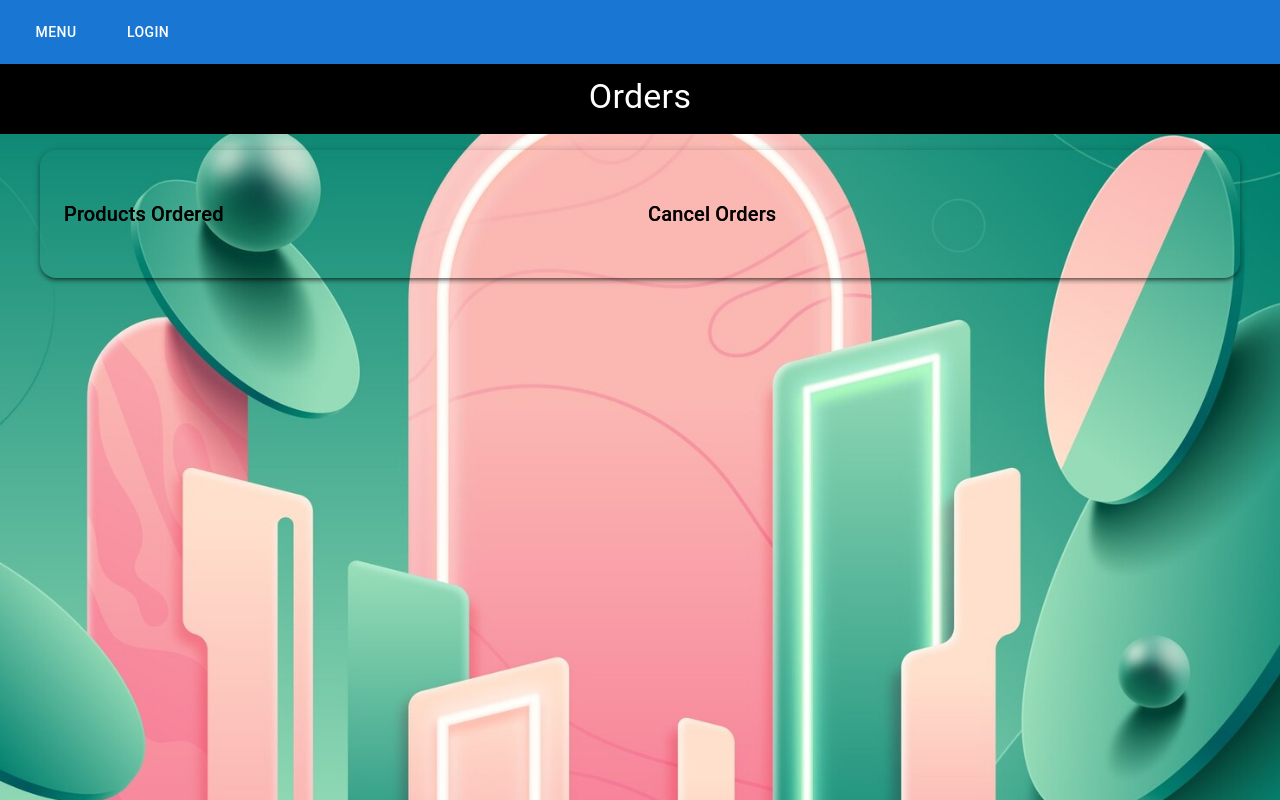
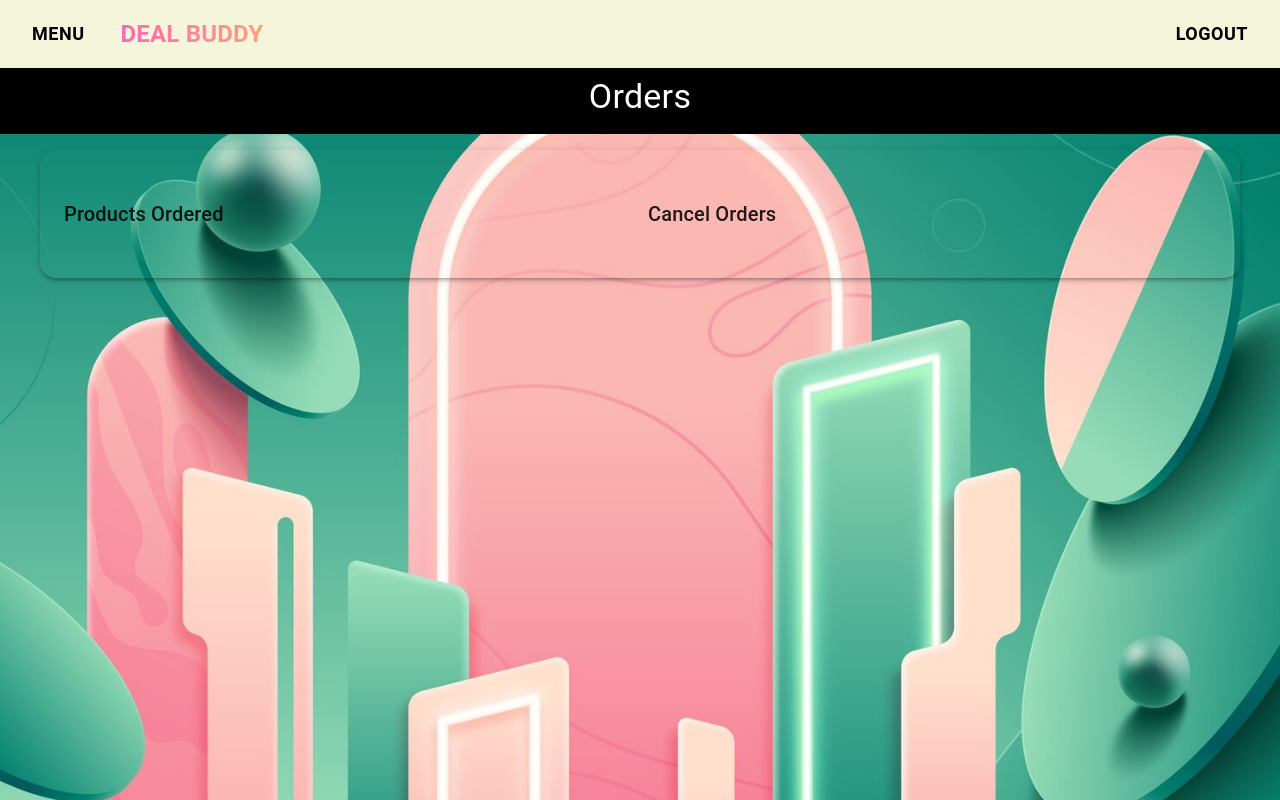
Before and after one commit to pashyaa/deal-buddy, a React (Create React App) app in the folder frontend/: page /dashboard/orders in a window 1280 px wide. Built offline with nearby package versions, Linux system fonts and the light colour scheme; sample sign-in values are in the browser's storage.

Commit message:
Secure Dashboard access and appbar customization

```diff
--- a/frontend/src/App.tsx
+++ b/frontend/src/App.tsx
@@ -1,40 +1,51 @@
 import React from 'react';
-import logo from './logo.svg';
 import './App.css';
 import Home from './Home';
 import Auth from './Auth';
 import Createaccount from './Createaccount';
-import Appbar from './Material Component/Appbar'
-import Footer from './Material Component/Footer'
-import { BrowserRouter as Router, Route, Routes } from 'react-router-dom';
-import Vouchers from './Vouchers';
-import Dashboard from './Dashboard'
 import MainLayout from './MainLayout';
 import DashboardLayout from './DashboardLayout';
 import ProductList from './ProductList';
 import Order from './Orders';
-import { Box, Container } from '@mui/material';
+import Vouchers from './Vouchers';
+import Dashboard from './Dashboard';
+import ProtectedRoute from './ProtectedRoute'; // Import the ProtectedRoute component
+import { BrowserRouter as Router, Route, Routes } from 'react-router-dom';
 
 const App = () => {
   return (
     <Router>
-        <Routes>
+      <Routes>
         <Route element={<MainLayout />}>
           <Route path="/" element={<Home />} />
           <Route path="/auth" element={<Auth />} />
           <Route path="/register" element={<Createaccount />} />
           <Route path="/vouchers" element={<Vouchers />} />
+        </Route>
+
+        <Route element={<DashboardLayout />}>
+          <Route path="/dashboard/*" element={<Dashboard />}>
+            <Route
+              path="products"
+              element={
+                <ProtectedRoute>
+                  <ProductList />
+                </ProtectedRoute>
+              }
+            />
+            <Route
+              path="orders"
+              element={
+                <ProtectedRoute>
+                  <Order />
+                </ProtectedRoute>
+              }
+            />
           </Route>
-        </Routes>
-        <Routes>
-        <Route element={<DashboardLayout />}>
-        <Route path="/dashboard/*" element={<Dashboard />} />
-        <Route path="/dashboard/products" element={<ProductList />}  />
-        <Route path="/dashboard/orders" element={<Order />}  />
         </Route>
-        </Routes>
+      </Routes>
     </Router>
-
   );
 };
+
 export default App;
--- a/frontend/src/Auth.tsx
+++ b/frontend/src/Auth.tsx
@@ -2,7 +2,6 @@ import * as React from 'react';
 import { AuthProvider, AuthResponse, AppProvider, SignInPage, SupportedAuthProvider } from '@toolpad/core';
 import { useTheme } from '@mui/material/styles';
 import { Paper, Grid, Box, Container, CssBaseline, Link } from '@mui/material';
-import Createaccount from './Createaccount';
 import { useNavigate } from 'react-router-dom';
 
 const providers: AuthProvider[] = [
@@ -15,7 +14,8 @@ const providers: AuthProvider[] = [
 const signIn: (
   provider: AuthProvider,
   formData?: FormData,
-) => Promise<AuthResponse> | void = async (provider, formData) => {
+  navigate?: ReturnType<typeof useNavigate>
+) => Promise<AuthResponse> | void = async (provider, formData, navigate) => {
   const email = formData?.get('email');
   const password = formData?.get('password');
 
@@ -31,6 +31,14 @@ const signIn: (
     const data = await response.json();
 
     if (response.ok) {
+      // Save the token to localStorage
+      localStorage.setItem('token', data.token);
+
+      // Redirect to the dashboard
+      if (navigate) {
+        navigate('/dashboard');
+      }
+
       return {
         type: 'CredentialsSignin',
         token: data.token,
@@ -50,15 +58,16 @@ const signIn: (
   }
 };
 
-
 export default function NotificationsSignInPageError() {
   const theme = useTheme();
+  const navigate = useNavigate();  // Initialize useNavigate
+
   return (
     <Container maxWidth="sm" sx={{ height: '100vh', display: 'flex', justifyContent: 'center', alignItems: 'center' }}>
       <CssBaseline />
       <Paper variant="outlined" sx={{ p: 2, backgroundColor: '#F5F5DC' }}>
         <AppProvider theme={theme}>
-          <SignInPage signIn={signIn} providers={providers} />
+          <SignInPage signIn={(provider, formData) => signIn(provider, formData, navigate)} providers={providers} />
           <Grid container justifyContent="center">
             <Grid item>
               <p>Don't have an account? <Link href="/register">Register now!</Link></p>
--- a/frontend/src/Dashboard.js
+++ b/frontend/src/Dashboard.js
@@ -1,12 +1,32 @@
 import React from 'react';
-import { Route, Routes, Navigate } from 'react-router-dom';
+import { Route, Routes, Navigate, Outlet } from 'react-router-dom';
 import ProductList from './ProductList';
 import MenuBar from './MenuBar';
 import Order from './Orders';
-import MyAppBar from './MyAppBar'
+import MyAppBar from './MyAppBar';
 import { Box, Grid, Container, AppBar, Toolbar } from '@mui/material';
+import { useState, useEffect } from 'react';
 
 const Dashboard = () => {
+  const [isLoggedIn, setIsLoggedIn] = useState(false);
+  const [isLoading, setIsLoading] = useState(true);
+
+  useEffect(() => {
+    const token = localStorage.getItem('token');
+    if (token) {
+      setIsLoggedIn(true);
+    }
+    setIsLoading(false);
+  }, []);
+
+  if (isLoading) {
+    return <div>Loading...</div>;
+  }
+
+  if (!isLoggedIn) {
+    return <Navigate to="/auth" replace />;
+  }
+
   return (
     <Container maxWidth="lg" sx={{ mt: 64, overflow: 'hidden' }}>
       <Grid container spacing={2}>
@@ -14,15 +34,16 @@ const Dashboard = () => {
           <MenuBar />
         </Grid>
         <Grid item xs={9}>
-          <MyAppBar></MyAppBar>
+          <MyAppBar />
           <Routes>
-        <Route path="/dashboard/products" element={<ProductList />}  exact />
-        <Route path="/dashboard/orders" element={<Order />}  exact />
-      </Routes>
+            <Route path="/dashboard/products" element={<ProductList />} exact />
+            <Route path="/dashboard/orders" element={<Order />} exact />
+          </Routes>
         </Grid>
       </Grid>
     </Container>
   );
 };
 
+
 export default Dashboard;
--- a/frontend/src/Material Component/Appbar.tsx
+++ b/frontend/src/Material Component/Appbar.tsx
@@ -7,7 +7,7 @@ import IconButton from '@mui/material/IconButton';
 import MenuIcon from '@mui/icons-material/Menu';
 import MenuItem from '@mui/material/MenuItem';
 import Menu from '@mui/material/Menu';
-import { Link } from 'react-router-dom';
+import { Link, useNavigate } from 'react-router-dom';
 import Button from '@mui/material/Button';
 import useMediaQuery from '@mui/material/useMediaQuery';
 
@@ -20,20 +20,16 @@ const MenuItems = () => {
       <MenuItem>
         <Typography textAlign="center">Contact</Typography>
       </MenuItem>
-      <MenuItem component={Link} to="/auth">
-        <Typography textAlign="center">Login</Typography>
-      </MenuItem>
     </div>
   );
 };
 
 export default function MenuAppBar() {
-  const [auth, setAuth] = React.useState(true);
   const [anchorEl, setAnchorEl] = React.useState<null | HTMLElement>(null);
+  const navigate = useNavigate();
 
-  const handleChange = (event: React.ChangeEvent<HTMLInputElement>) => {
-    setAuth(event.target.checked);
-  };
+  // Check if the user is authenticated
+  const isAuthenticated = !!localStorage.getItem('token');
 
   const handleMenu = (event: React.MouseEvent<HTMLElement>) => {
     setAnchorEl(event.currentTarget);
@@ -41,6 +37,11 @@ export default function MenuAppBar() {
 
   const handleClose = () => {
     setAnchorEl(null);
+  };
+
+  const handleLogout = () => {
+    localStorage.removeItem('token');
+    navigate('/auth');
   };
 
   const isMobile = useMediaQuery("(max-width:600px)");
@@ -88,6 +89,11 @@ export default function MenuAppBar() {
               onClose={handleClose}
             >
               <MenuItems />
+              {!isAuthenticated && (
+                <MenuItem component={Link} to="/auth" onClick={handleClose}>
+                  <Typography textAlign="center">Login</Typography>
+                </MenuItem>
+              )}
             </Menu>
           )}
           {isDesktop && (
@@ -98,9 +104,15 @@ export default function MenuAppBar() {
               <Button sx={{ color: 'black', fontSize: 18, fontWeight: 'bold' }}>
                 About
               </Button>
-              <Button component={Link} to="/auth" sx={{ color: 'black', fontSize: 18, fontWeight: 'bold' }}>
-                Login
-              </Button>
+              {isAuthenticated ? (
+                <Button onClick={handleLogout} sx={{ color: 'black', fontSize: 18, fontWeight: 'bold' }}>
+                  Logout
+                </Button>
+              ) : (
+                <Button component={Link} to="/auth" sx={{ color: 'black', fontSize: 18, fontWeight: 'bold' }}>
+                  Login
+                </Button>
+              )}
             </div>
           )}
         </Toolbar>
--- a/frontend/src/MyAppBar.tsx
+++ b/frontend/src/MyAppBar.tsx
@@ -8,7 +8,8 @@ import IconButton from '@mui/material/IconButton';
 import MenuBar from './MenuBar';
 import ProductList from './ProductList';
 import Order from './Orders';
-import { Routes, Route, Link } from 'react-router-dom';
+import { Link } from 'react-router-dom';
+import { Routes, Route, useNavigate } from 'react-router-dom';
 
 const NAVIGATION = [
   {
@@ -23,14 +24,26 @@ const NAVIGATION = [
 
 export default function ButtonAppBar() {
   const [open, setOpen] = React.useState(false);
+  const navigate = useNavigate();
+  const [anchorEl, setAnchorEl] = React.useState<null | HTMLElement>(null);
 
   const handleToggle = () => {
     setOpen(!open);
   };
 
+  const handleLogout = () => {
+    localStorage.removeItem('token');
+    navigate('/auth');
+  };
+
+
+  const handleClose = () => {
+    setAnchorEl(null);
+  };
+
   return (
     <Box sx={{ width: '100%', display: 'flex', flexGrow: 1 }}>
-      <AppBar position="fixed">
+      <AppBar position="fixed" sx={{ bgcolor: '#F5F5DC' }}> {/* Beige background color */}
         <Toolbar>
           <IconButton
             size="large"
@@ -40,9 +53,20 @@ export default function ButtonAppBar() {
             sx={{ mr: 2 }}
             onClick={handleToggle}
           >
-            <Button color="inherit">Menu</Button>
+            <Button sx={{ color: 'black', fontSize: 18, fontWeight: 'bold' }}>Menu</Button>
           </IconButton>
-          <Button color="inherit">Login</Button>
+          <Typography variant="h6" component="div" sx={{ flexGrow: 1, fontWeight: 'bold', fontSize: 24 }}>
+            <span style={{
+              backgroundImage: 'linear-gradient(to right, #ff69b4, #ffa07a)',
+              WebkitBackgroundClip: 'text',
+              WebkitTextFillColor: 'transparent'
+            }}>
+              <Link to="/" onClick={handleClose}>DEAL BUDDY</Link>
+            </span>
+          </Typography>
+          <Button color="inherit" onClick={handleLogout} sx={{ ml: 'auto',color: 'black', fontSize: 18, fontWeight: 'bold' }}>
+            Logout
+          </Button>
         </Toolbar>
       </AppBar>
       <MenuBar open={open} onClose={handleToggle} navigation={NAVIGATION} />
--- /dev/null
+++ b/frontend/src/ProtectedRoute.tsx
@@ -0,0 +1,14 @@
+import React from 'react';
+import { Navigate } from 'react-router-dom';
+
+
+const ProtectedRoute = ({ children }: { children: JSX.Element }) => {
+  const token = localStorage.getItem('token');
+  if (!token) {
+
+    return <Navigate to="/auth" replace />;
+  }
+  return children;
+};
+
+export default ProtectedRoute;
```
